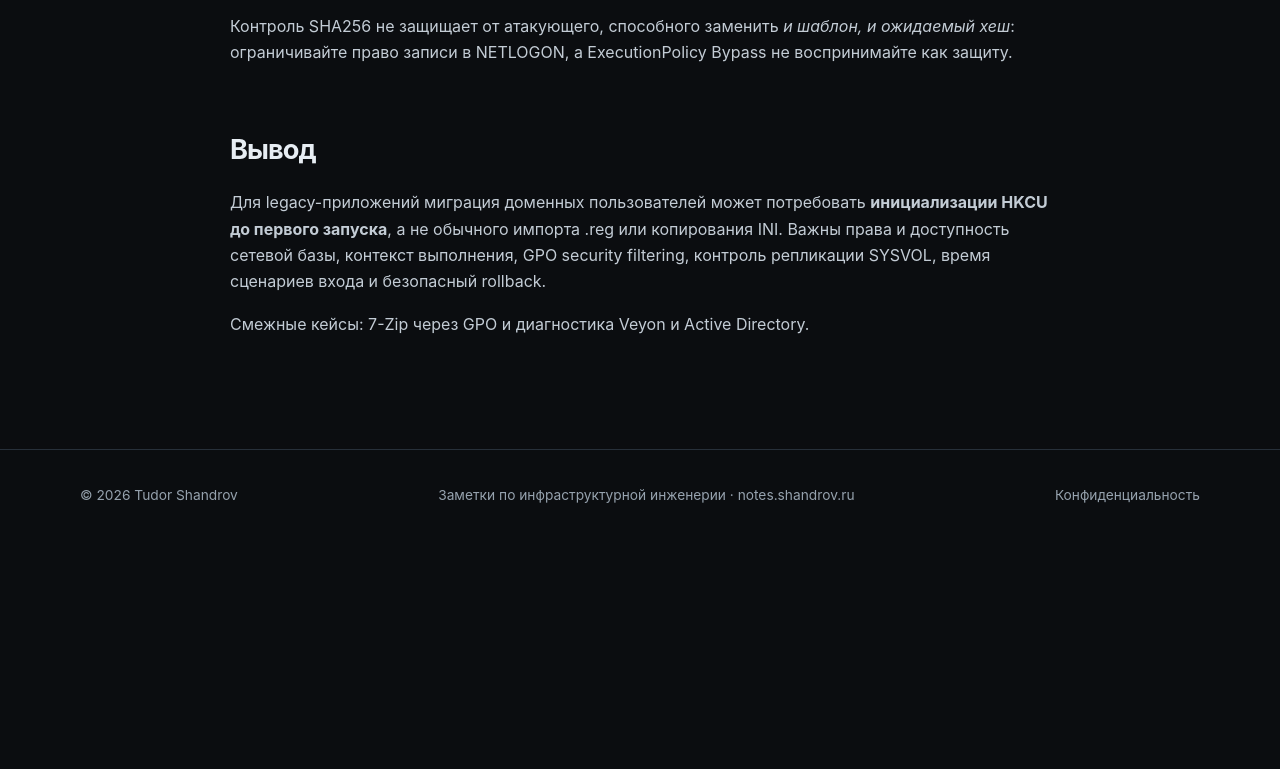
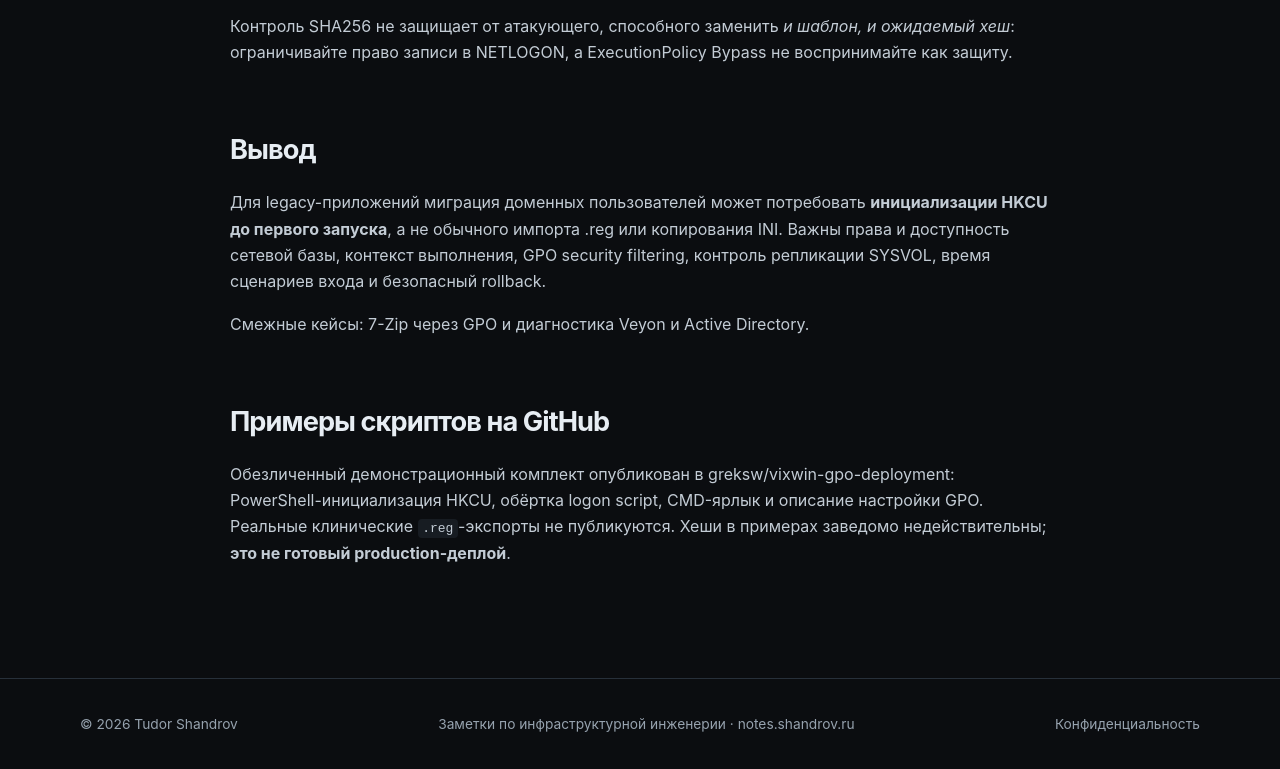
Before and after one commit to greksw/notes.shandrov.ru, an Astro site: page /ru/notes/windows/gpo-vixwin-platinum-user-profile-deployment in a window 1280 px wide. Shown: the part 5299-6068 px from the top of the page. Before the commit the page ends 5839 px from the top, so only its background shows below. Built offline with nearby package versions, Linux system fonts and the light colour scheme; Astro itself is replaced by a stand-in of ours.

Commit message:
docs(ru): link sanitized VixWin GPO example repository

```diff
--- a/src/content/notes/ru/windows/gpo-vixwin-platinum-user-profile-deployment.md
+++ b/src/content/notes/ru/windows/gpo-vixwin-platinum-user-profile-deployment.md
@@ -136,3 +136,7 @@ translationKey: "windows/gpo-vixwin-platinum-user-profile-deployment"
 Для legacy-приложений миграция доменных пользователей может потребовать **инициализации HKCU до первого запуска**, а не обычного импорта .reg или копирования INI. Важны права и доступность сетевой базы, контекст выполнения, GPO security filtering, контроль репликации SYSVOL, время сценариев входа и безопасный rollback.
 
 Смежные кейсы: [7-Zip через GPO](/ru/notes/windows/gpo-software-deployment-7zip-auto-update/) и [диагностика Veyon и Active Directory](/ru/notes/windows/veyon-workgroup-ad-authentication-gpo-diagnostics/).
+
+## Примеры скриптов на GitHub
+
+Обезличенный демонстрационный комплект опубликован в [greksw/vixwin-gpo-deployment](https://github.com/greksw/vixwin-gpo-deployment): PowerShell-инициализация HKCU, обёртка logon script, CMD-ярлык и описание настройки GPO. Реальные клинические `.reg`-экспорты не публикуются. Хеши в примерах заведомо недействительны; **это не готовый production-деплой**.
```
